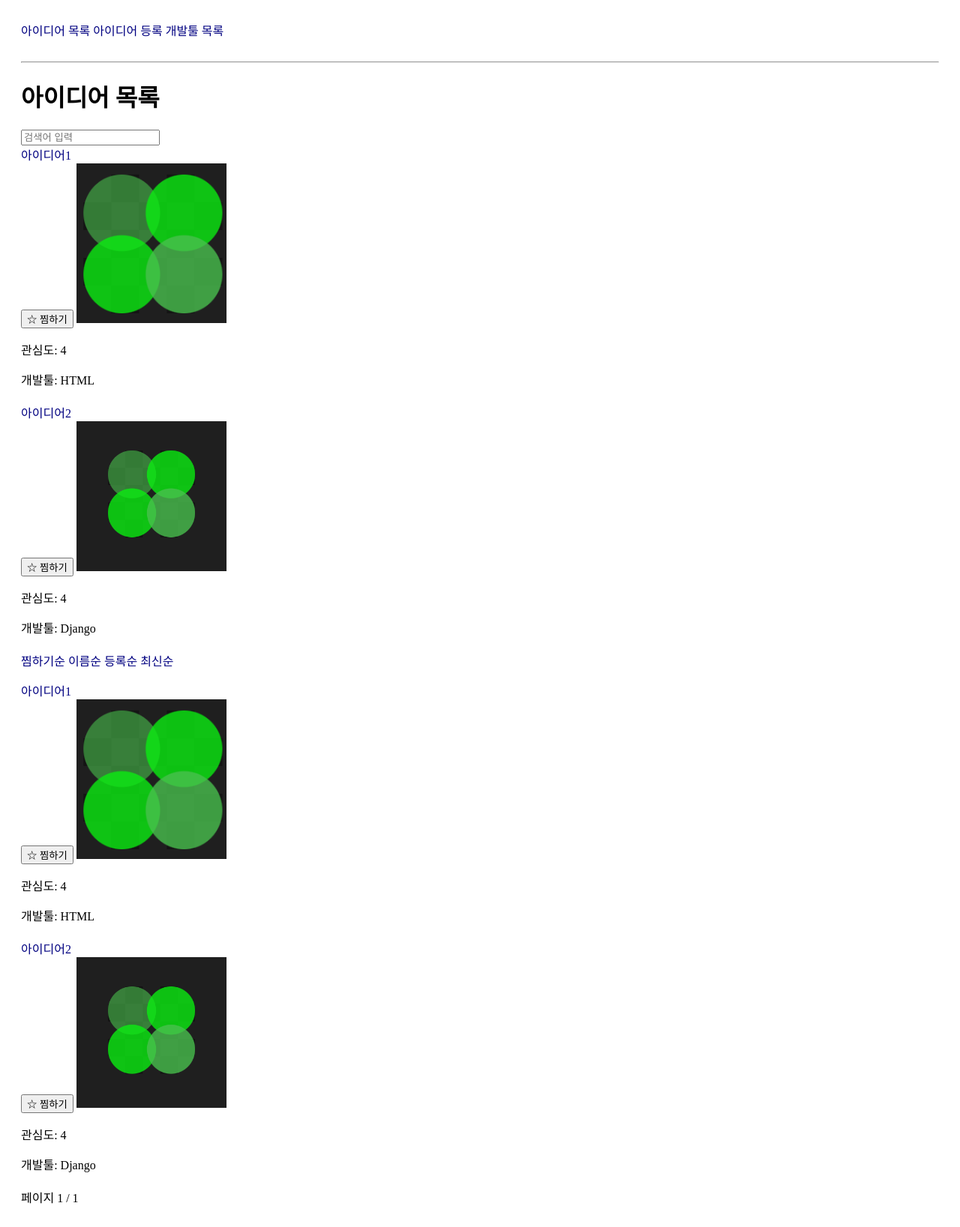
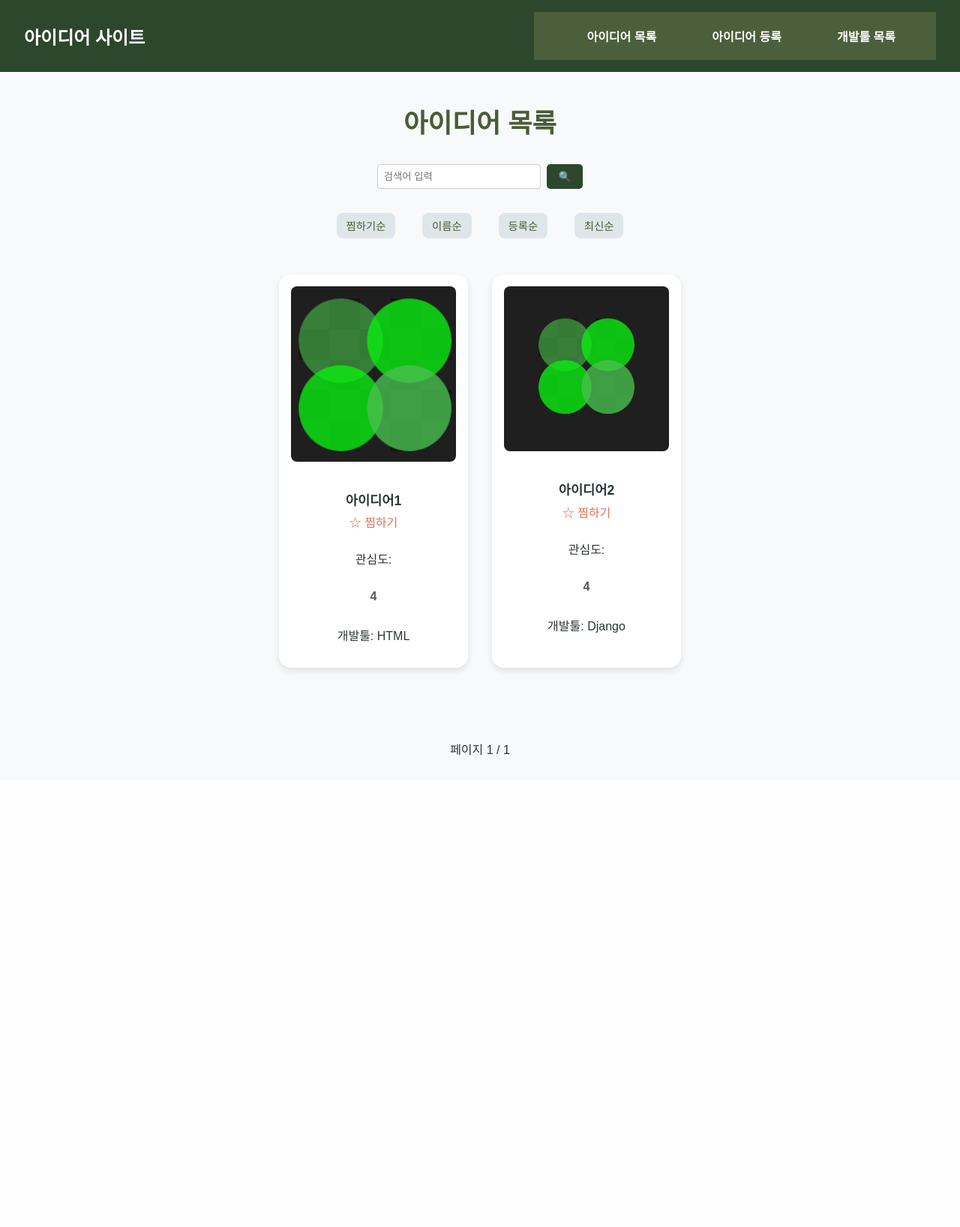
Before and after one commit to Pirogramming-23/Kim-Yoori, a Django app: page / in a window 1280 px wide. Shown: the whole page at 75% size. After the commit the page ends 1008 px from the top, so only its background shows below. Run offline with Django 4.2, Linux system fonts and the light colour scheme; data comes from the database, SQL or seed files in the repository; both versions use the stored data as it was after the commit.

Commit message:
css 추가

```diff
--- /dev/null
+++ b/SWIDEA_SITE/ideas/static/ideas/css/style.css
@@ -0,0 +1,345 @@
+/* 전체 페이지 기본 설정 */
+body {
+  font-family: 'Noto Sans KR', sans-serif;
+  background-color: #f3f5f7;
+  margin: 0;
+  padding: 0;
+  color: #333;
+}
+
+/* 제목 스타일 */
+h1 {
+  text-align: center;
+  color: #4a5c36;
+  margin-top: 40px;
+  font-size: 2.2rem;
+  font-weight: bold;
+}
+
+/* 네비게이션 바 전체 */
+nav {
+  background-color: #4b5f3c;
+  padding: 12px 40px;
+  display: flex;
+  justify-content: space-between;
+  align-items: center;
+}
+
+/* 왼쪽: 사이트 이름 */
+.site-title {
+  font-size: 24px;
+  font-weight: bold;
+  color: #fff;
+}
+
+/* 오른쪽 메뉴 링크 */
+.nav-right {
+  display: flex;
+  gap: 30px;
+}
+
+.nav-right a {
+  color: #fff;
+  text-decoration: none;
+  padding: 8px 14px;
+  border-radius: 5px;
+  transition: background-color 0.3s ease;
+}
+
+.nav-right a:hover {
+  background-color: #637a53;
+}
+
+
+/* 검색 바 */
+.search-bar {
+  display: flex;
+  justify-content: center;
+  margin: 20px auto;
+  gap: 10px;
+}
+.search-bar input[type="text"] {
+  padding: 8px;
+  width: 200px;
+  border: 1px solid #ccc;
+  border-radius: 4px;
+}
+.search-bar button {
+  padding: 8px 12px;
+  background-color: #4a5c36;
+  color: white;
+  border: none;
+  border-radius: 4px;
+  cursor: pointer;
+}
+.search-bar button:hover {
+  background-color: #3e4f2f;
+}
+
+/* 정렬 옵션 */
+.sort-options {
+  text-align: center;
+  margin-bottom: 20px;
+}
+.sort-options a {
+  margin: 0 10px;
+  text-decoration: none;
+  color: #4a5c36;
+  font-weight: 500;
+}
+.sort-options a:hover {
+  text-decoration: underline;
+}
+
+/* 아이디어 카드 */
+.idea-list {
+  background-color: white;
+  border: 1px solid #ddd;
+  border-radius: 8px;
+  padding: 20px;
+  margin: 20px auto;
+  width: 70%;
+  box-shadow: 0 2px 5px rgba(0, 0, 0, 0.05);
+  transition: transform 0.2s;
+}
+.idea-list:hover {
+  transform: translateY(-3px);
+}
+.idea-list img {
+  display: block;
+  margin: 10px auto;
+  border-radius: 6px;
+}
+.idea-list p {
+  text-align: center;
+  font-size: 1rem;
+}
+.idea-list a {
+  font-size: 1.3rem;
+  font-weight: bold;
+  color: #2b3a20;
+  text-decoration: none;
+}
+.idea-list a:hover {
+  text-decoration: underline;
+}
+
+/* 찜 버튼, 관심도 버튼 */
+.star-toggle-btn, .interest-btn {
+  background-color: transparent;
+  border: none;
+  cursor: pointer;
+  font-size: 1rem;
+  margin: 0 5px;
+}
+.interest-count {
+  font-weight: bold;
+  color: #555;
+}
+
+/* 페이지네이션 */
+div span {
+  display: block;
+  text-align: center;
+  margin: 30px auto;
+}
+div span a {
+  margin: 0 10px;
+  color: #4a5c36;
+  text-decoration: none;
+  font-weight: 500;
+}
+div span a:hover {
+  text-decoration: underline;
+}
+
+/*----------*/
+
+/* 기본 설정 */
+body {
+    margin: 0;
+    padding: 0;
+    font-family: 'Noto Sans KR', sans-serif;
+    background-color: #f8f9fa;
+    color: #2d3436;
+}
+
+a {
+    text-decoration: none;
+    color: #2d3436;
+}
+
+a:hover {
+    text-decoration: underline;
+}
+
+/* 헤더 */
+header {
+    background-color: #2d472c;
+    color: white;
+    padding: 1rem 2rem;
+    display: flex;
+    justify-content: space-between;
+    align-items: center;
+}
+
+.site-title {
+    margin: 0;
+    font-size: 1.5rem;
+}
+
+nav a {
+    margin-left: 1rem;
+    color: white;
+    font-weight: bold;
+}
+
+/* 검색창 */
+.search-bar {
+    display: flex;
+    justify-content: center;
+    margin: 2rem auto;
+    gap: 0.5rem;
+}
+
+.search-bar input {
+    width: 300px;
+    padding: 0.5rem;
+    border-radius: 5px;
+    border: 1px solid #ccc;
+}
+
+.search-bar button {
+    padding: 0.5rem 1rem;
+    background-color: #2d472c;
+    color: white;
+    border: none;
+    border-radius: 5px;
+    cursor: pointer;
+}
+
+/* 정렬 옵션 */
+.sort-options {
+    display: flex;
+    justify-content: center;
+    gap: 1rem;
+    margin-bottom: 1rem;
+}
+
+.sort-options a {
+    font-size: 0.9rem;
+    background: #dfe6e9;
+    padding: 0.4rem 0.8rem;
+    border-radius: 8px;
+}
+
+.idea-container {
+  display: flex;
+  flex-wrap: wrap;
+  justify-content: center;
+  gap: 2rem;
+  padding: 2rem 0;
+}
+
+.idea-card {
+  background-color: #fff;
+  border-radius: 1rem;
+  box-shadow: 0 4px 8px rgba(0,0,0,0.1);
+  width: 220px;
+  padding: 1rem;
+  text-align: center;
+}
+
+.idea-card img {
+  width: 100%;
+  border-radius: 0.5rem;
+  margin-bottom: 1rem;
+}
+
+.idea-card h3 {
+  font-size: 1.1rem;
+  margin-bottom: 0.3rem;
+}
+
+.star-toggle-btn {
+  background: none;
+  border: none;
+  font-size: 1.1rem;
+  cursor: pointer;
+  color: #e17055;
+  margin-bottom: 0.8rem;
+}
+
+.interest-btn {
+  background-color: #81ecec;
+  border: none;
+  border-radius: 5px;
+  padding: 0.2rem 0.5rem;
+  font-weight: bold;
+  cursor: pointer;
+  margin-left: 0.3rem;
+}
+
+.interest-btn:hover {
+  background-color: #00cec9;
+}
+
+.pagination {
+  display: flex;
+  justify-content: center;
+  margin-top: 2rem;
+}
+
+
+/* 아이디어 리스트 카드 */
+.idea-list {
+    display: flex;
+    flex-direction: column;
+    align-items: center;
+    background-color: white;
+    border-radius: 1rem;
+    box-shadow: 0 4px 8px rgba(0,0,0,0.1);
+    padding: 1rem;
+    margin: 1rem auto;
+    width: 220px;
+}
+
+.idea-list img {
+    width: 100%;
+    height: auto;
+    border-radius: 0.5rem;
+    margin-bottom: 1rem;
+}
+
+/* 찜 버튼 */
+.star-toggle-btn {
+    background: none;
+    border: none;
+    font-size: 1rem;
+    cursor: pointer;
+    color: #e17055;
+    margin-bottom: 0.5rem;
+}
+
+/* 관심도 */
+.interest-btn {
+    background-color: #81ecec;
+    border: none;
+    border-radius: 50%;
+    padding: 0.2rem 0.6rem;
+    font-weight: bold;
+    cursor: pointer;
+    margin-left: 0.3rem;
+}
+
+.interest-btn:hover {
+    background-color: #00cec9;
+}
+
+/* 페이지네이션 */
+div > span {
+    display: flex;
+    justify-content: center;
+    margin-top: 2rem;
+    gap: 1rem;
+}
--- a/SWIDEA_SITE/ideas/templates/ideas/base.html
+++ b/SWIDEA_SITE/ideas/templates/ideas/base.html
@@ -1,23 +1,22 @@
+{% load static %}
 <!DOCTYPE html>
 <html lang="ko">
 <head>
     <meta charset="UTF-8">
     <meta name="viewport" content="width=device-width, initial-scale=1.0">
     <title>{% block title %}아이디어 사이트{% endblock %}</title>
-    <style>
-        body{padding: 20px;}
-        nav{margin-bottom: 30px;}
-        a{text-decoration: none; color: navy;}
-        a:hover{cursor: pointer;}
-    </style>
+    <link rel="stylesheet" href="{% static 'ideas/css/style.css' %}">
+
 </head>
 <body>
-    <nav>
+    <header class="nav-left">
+    <h1 class="site-title">아이디어 사이트</h1>
+    <nav class="nav-right">
         <a href="{% url 'ideas:idea_list' %}">아이디어 목록</a>
         <a href="{% url 'ideas:idea_create' %}">아이디어 등록</a>
         <a href="{% url 'ideas:devtool_list' %}">개발툴 목록</a>
     </nav>
-    <hr>
+    </header>
 
     {% block content %}
     {% endblock %}
--- a/SWIDEA_SITE/ideas/templates/ideas/idea_list.html
+++ b/SWIDEA_SITE/ideas/templates/ideas/idea_list.html
@@ -5,29 +5,34 @@
 {% block content %}
 <h1>아이디어 목록</h1>
 
-<!--검색창 추가-->
-<form id="search-form">
-    <input type="text" id="search-input" name="q" placeholder="검색어 입력">
+<!-- 검색창 -->
+<form method="GET" action="." class="search-bar">
+  <input type="text" name="q" placeholder="검색어 입력" value="{{ request.GET.q }}">
+  <button type="submit">🔍</button>
 </form>
 
-<div id="idea-results">
-    {% include 'ideas/partials/idea_list.html' %}
-</div>
-
-
-<!-- 사용자가 클릭하면 GET 방식으로 URL에 ?sort=~~ 파라미터가 붙음 -->
-<p>
+<!-- 정렬 옵션 -->
+<div class="sort-options">
     <a href="?sort=stars">찜하기순</a>
     <a href="?sort=name">이름순</a>
     <a href="?sort=oldest">등록순</a>
     <a href="?sort=latest">최신순</a>
-</p>
+</div>
 
+<!-- 아이디어 카드 리스트 -->
+<div class="idea-container">
   {% for idea in ideas %}
-<div style="margin-bottom: 20px;">
-    <!--제목 클릭하면 다른 페이지로 연결-->
-    <a href="{% url 'ideas:idea_detail' idea.id %}">{{ idea.title }}</a><br>
-    <!--찜 버튼-->
+    <div class="idea-card">
+
+      <!-- 이미지 -->
+      <img src="{{ idea.image.url }}" alt="{{ idea.title }} 이미지">
+
+      <!-- 제목 -->
+      <h3>
+        <a href="{% url 'ideas:idea_detail' idea.id %}">{{ idea.title }}</a>
+      </h3>
+
+      <!-- 찜 버튼 -->
       <button class="star-toggle-btn" data-idea-id="{{ idea.id }}">
         {% if idea.id in star_dict %}
           ⭐ 찜취소
@@ -35,27 +40,28 @@
           ☆ 찜하기
         {% endif %}
       </button>
-    <!--썸네일 이미지 추가-->
-    <img src="{{ idea.image.url }}" width="200"><br>
 
+      <!-- 관심도 -->
       <p>
-        관심도: <span class="interest-count" data-idea-id="{{ idea.id }}">{{ idea.interest }}</span>
+        관심도:
+        <span class="interest-count" data-idea-id="{{ idea.id }}">{{ idea.interest }}</span>
         {% if user.is_authenticated %}
           <button class="interest-btn" data-idea-id="{{ idea.id }}" data-action="increase">+</button>
           <button class="interest-btn" data-idea-id="{{ idea.id }}" data-action="decrease">-</button>
         {% endif %}
       </p>
 
-
+      <!-- 개발툴 -->
       <p>개발툴: {{ idea.devtool.name }}</p>
 
     </div>
   {% empty %}
     <p>등록된 아이디어가 없습니다.</p>
   {% endfor %}
+</div>
 
-<!--페이지네이션 링크-->
-<div>
+<!-- 페이지네이션 -->
+<div class="pagination">
   <span>
     {% if page_obj.has_previous %}
       <a href="?page={{ page_obj.previous_page_number }}{% if request.GET.sort %}&sort={{ request.GET.sort }}{% endif %}">이전</a>
@@ -69,11 +75,12 @@
   </span>
 </div>
 
+<!-- JS -->
 <script>
   document.addEventListener('DOMContentLoaded', function() {
       const starButtons = document.querySelectorAll('.star-toggle-btn');
 
-        /*찜 버튼*/
+      // 찜 버튼 처리
       starButtons.forEach(button => {
           button.addEventListener('click', function(){
               const ideaId = this.dataset.ideaId;
@@ -94,7 +101,7 @@
           });
       });
 
-        //관심도 Ajax 처리//
+      // 관심도 처리
       const interestButtons = document.querySelectorAll('.interest-btn');
       interestButtons.forEach(button => {
           button.addEventListener('click', function() {
@@ -121,7 +128,6 @@
           });
       });
   });
-
 </script>
 
 {% endblock %}
```
Also changed, not shown: SWIDEA_SITE/db.sqlite3, SWIDEA_SITE/media/idea_images/스크린샷_2025-06-27_233709_T4pZfmh.png (added), SWIDEA_SITE/media/idea_images/스크린샷_2025-06-27_233718_4Jvb38i.png (added). Lines whose indentation alone changed are shown as unchanged.
